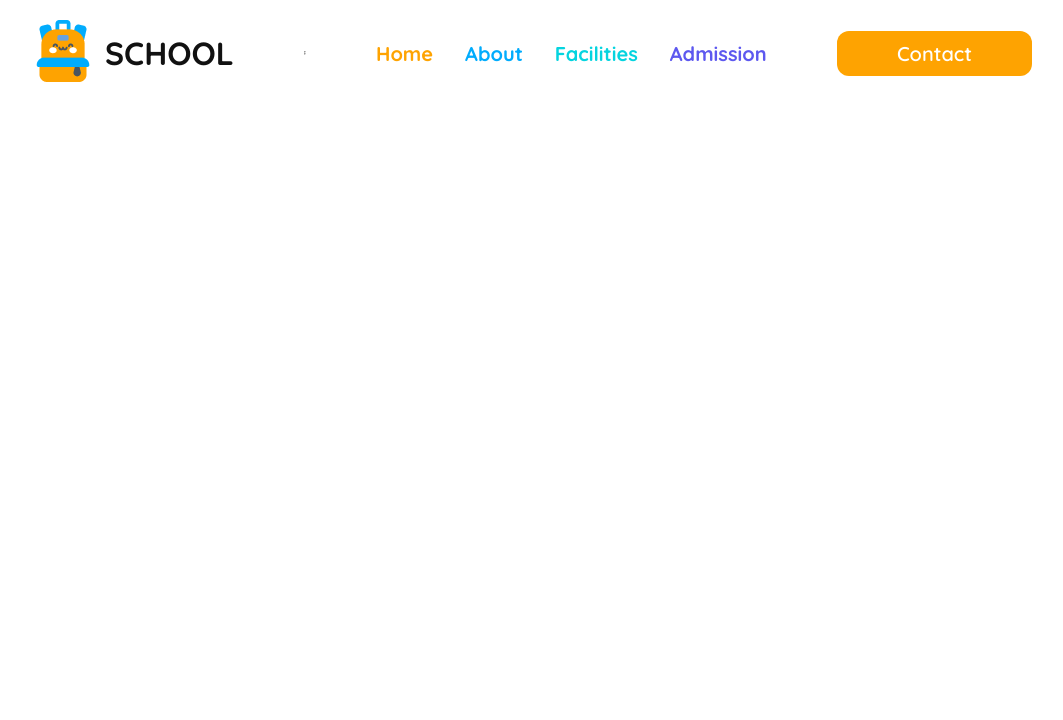
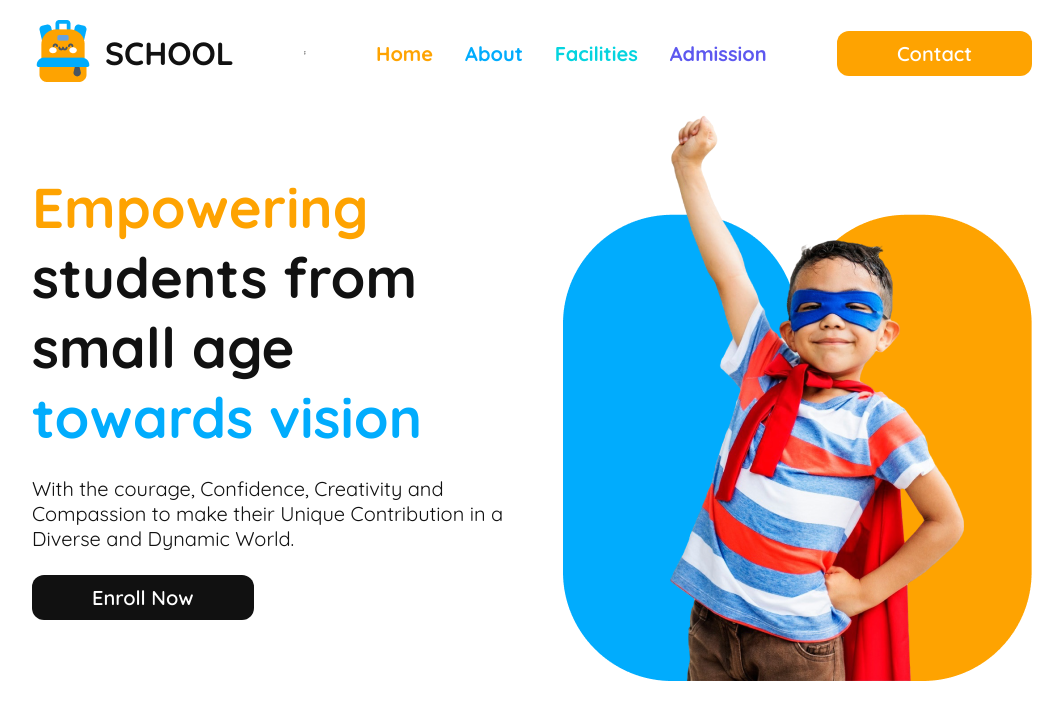
Before and after one commit to mahbubhossen/ph-assingment-2, a plain HTML site: page index.html in a window 1280 px wide. Shown: the whole page, without its empty margins (108-1171 px from the left). Drawn offline with Linux system fonts and the light colour scheme.

Commit message:
added banner part

```diff
--- a/index.html
+++ b/index.html
@@ -14,11 +14,14 @@
     />
     <!-- font awesome -->
 
-    <script src="https://kit.fontawesome.com/4833a3e215.js" crossorigin="anonymous"></script>
-
+    <script
+      src="https://kit.fontawesome.com/4833a3e215.js"
+      crossorigin="anonymous"
+    ></script>
   </head>
   <body>
     <header>
+      <!-- navbar -->
       <section>
         <nav class="nav">
           <div class="nav_content1">
@@ -31,13 +34,13 @@
             <p class="nav_title">SCHOOL</p>
           </div>
           <div>
-            <hr>
-            <hr>
+            <hr />
+            <hr />
           </div>
           <div>
-            <ul class=" nav_list_font nav_list " >
+            <ul class="nav_list_font nav_list">
               <li><a href="" class="nav_list_1">Home</a></li>
-              <li><a href="" class="nav_list_2" >About</a></li>
+              <li><a href="" class="nav_list_2">About</a></li>
               <li><a href="" class="nav_list_3">Facilities</a></li>
               <li><a href="" class="nav_list_4">Admission</a></li>
             </ul>
@@ -47,10 +50,21 @@
           </div>
         </nav>
       </section>
+
+      <!-- Banner -->
+      <section class="banner_section">
+        <div class="banner_content">
+          <h2 class="banner_h2"><span class="span_1">Empowering</span>
+            students from small age <span class="span_2">towards vision</span></h2>
+            <p class="banner_p">With the courage, Confidence, Creativity and Compassion to make their Unique Contribution in a Diverse and Dynamic World.</p>
+            <div ><button class="banner_btn">Enroll Now</button></div>
+        </div>
+        <div>
+          <img src="assets/hero-kids.png" alt="">
+        </div>
+      </section>
     </header>
-    <main>
-
-    </main>
+    <main></main>
     <footer></footer>
   </body>
 </html>
--- a/styles/style.css
+++ b/styles/style.css
@@ -62,6 +62,47 @@
     font-weight: 600;
 }
 
+
+/* Banner style start */
+
+.banner_section{
+    margin-left: 140px;
+    margin-right: 140px;
+    display: flex;
+    justify-content: center;
+    align-items: center;
+    gap: 50px;
+}
+
+.banner_h2{
+    font-size: 56px;
+    font-weight: bold;
+    color: #111111;
+    margin-bottom: 24px;
+}
+.span_1{
+    color: #FEA301;
+}
+.span_2{
+    color: #01ACFD;
+}
+
+.banner_p{
+    font-size: 20px;
+    color: #111111;
+    margin-bottom: 24px;
+}
+
+.banner_btn{
+        background-color: #111111;
+        border-radius: 12px;
+        color: white;
+        padding: 10px 60px;
+        border: none;
+        font-size: 20px;
+        font-weight: 600;
+}
+
 /* Resposive part */
 
 @media screen  and (max-width: 576px){
@@ -91,4 +132,14 @@
         border-bottom: 2px solid #FEA301;
     }
 
+    /* Banner  */
+
+    .banner_section{
+        flex-direction: column-reverse;
+    }
+    .banner_content{
+        text-align: center;
+    }
+
+
 }
```
